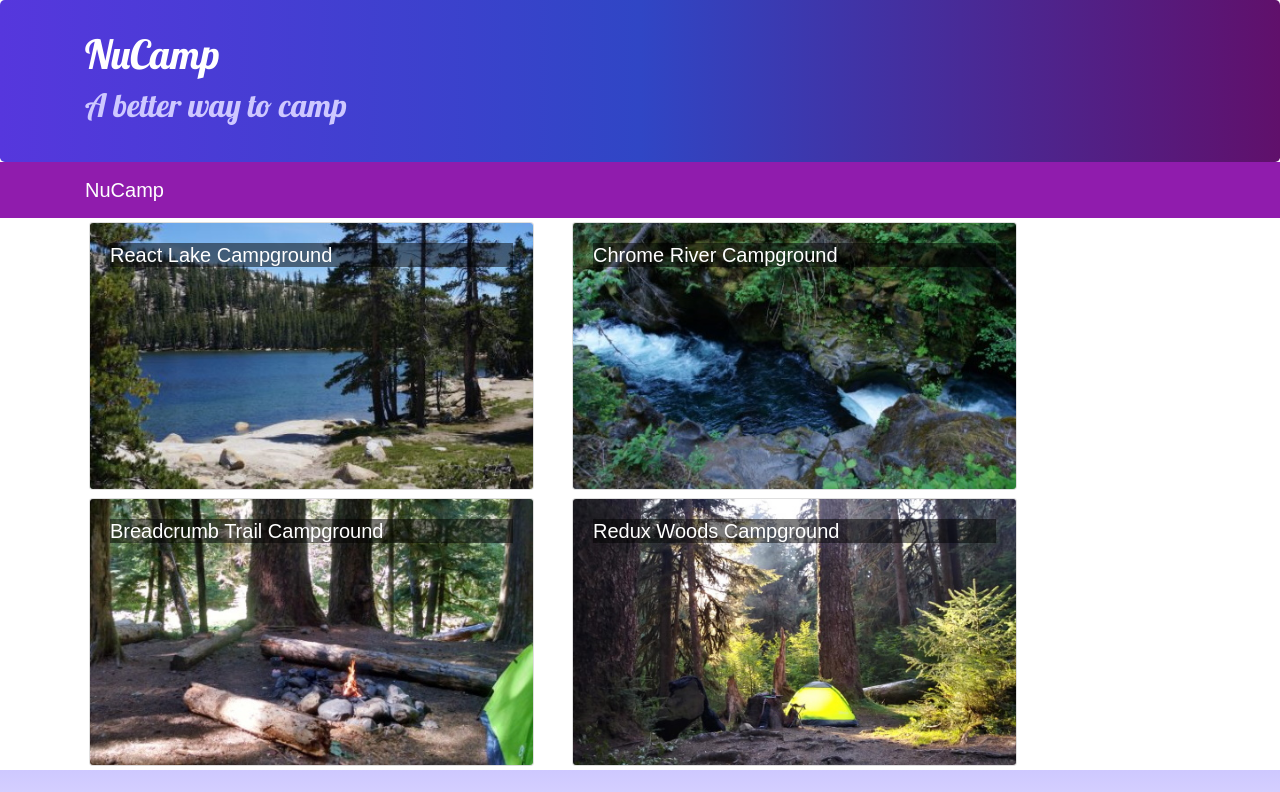
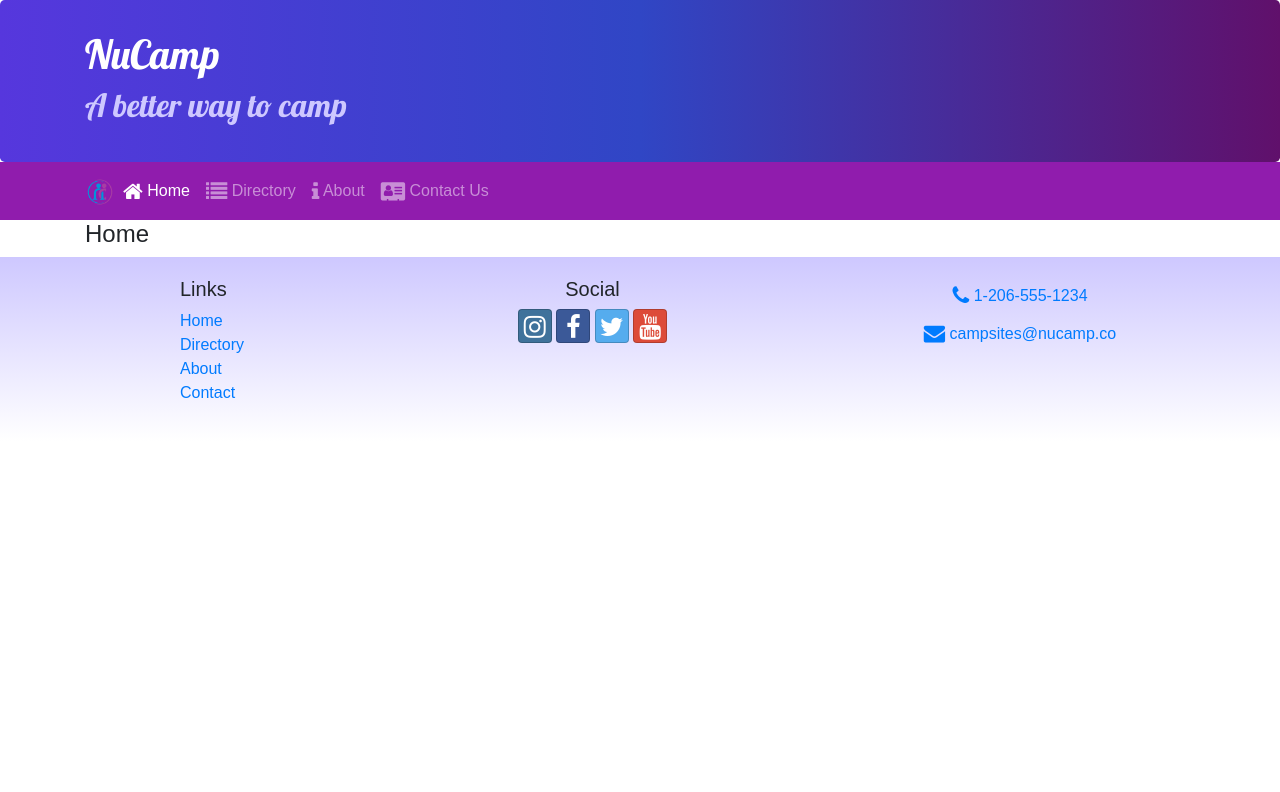
Before and after one commit to ErwinWoz/nucamp_react, a React (Create React App) app: page /home in a window 1280 px wide. Shown: the top 792 px of the page. Built offline with nearby package versions, Linux system fonts and the light colour scheme.

Commit message:
React Router

```diff
--- a/package.json
+++ b/package.json
@@ -12,6 +12,7 @@
     "react": "^16.13.1",
     "react-dom": "^16.13.1",
     "react-popper": "0.9.2",
+    "react-router-dom": "4.2.2",
     "react-scripts": "3.4.1",
     "reactstrap": "5.0.0",
     "typeface-lobster": "^0.0.72",
--- a/src/App.js
+++ b/src/App.js
@@ -1,5 +1,6 @@
 import React, { Component } from 'react';
 import Main from './components/MainComponent';
+import { BrowserRouter } from 'react-router-dom';
 import './App.css';
 
 
@@ -7,9 +8,11 @@
 
   render() {
       return (
-          <div className="App">
-              <Main />
-          </div>
+          <BrowserRouter>
+            <div className="App">
+                <Main />
+            </div>
+          </BrowserRouter>
       );
   }
 }
--- a/src/components/DirectoryComponent.js
+++ b/src/components/DirectoryComponent.js
@@ -1,9 +1,9 @@
 import React from 'react';
 import { Card, CardImg, CardImgOverlay, CardTitle } from 'reactstrap';
 
-function RenderDirectoryItem({campsite, onClick}) {
+function RenderDirectoryItem({campsite}) {
     return (
-        <Card onClick={() => onClick(campsite.id)}>
+        <Card>
             <CardImg width="100%" src={campsite.image} alt={campsite.name} />
             <CardImgOverlay>
                 <CardTitle>{campsite.name}</CardTitle>
@@ -17,7 +17,7 @@
     const directory = props.campsites.map(campsite => {
         return (
             <div key={campsite.id} className="col-md-5 m-1">
-                <RenderDirectoryItem campsite={campsite} onClick={props.onClick} />
+                <RenderDirectoryItem campsite={campsite} />
             </div>
         );
     });
--- a/src/components/FooterComponent.js
+++ b/src/components/FooterComponent.js
@@ -1,4 +1,5 @@
 import React from 'react';
+import { Link } from 'react-router-dom';
 
 function Footer(props) {
     return (
@@ -8,10 +9,10 @@
                     <div className="col-4 col-sm-2 offset-1">
                         <h5>Links</h5>
                         <ul className="list-unstyled">
-                            <li><a href="#">Home</a></li>
-                            <li><a href="aboutus.html">About</a></li>
-                            <li><a href="#">Sites</a></li>
-                            <li><a href="contactus.html">Contact</a></li>
+                            <li><Link to='/home'>Home</Link></li>
+                            <li><Link to='/directory'>Directory</Link></li>
+                            <li><Link to='/aboutus'>About</Link></li>
+                            <li><Link to='/contactus'>Contact</Link></li>
                         </ul>
                     </div>
                     <div className="col-6 col-sm-5 text-center">
@@ -22,7 +23,7 @@
                         <a className="btn btn-social-icon btn-google" href="http://youtube.com/"><span className="fa fa-youtube"></span></a>
                     </div>
                     <div className="col-sm-4 text-center">
-                        <a role="button" class="btn btn-link" href="tel:+12065551234"><span className="fa fa-phone fa-lg text-primary"/> 1-206-555-1234 </a><br />
+                        <a role="button" className="btn btn-link" href="tel:+12065551234"><span className="fa fa-phone fa-lg text-primary"/> 1-206-555-1234 </a><br />
                         <a role="button" className="btn btn-link" href="mailto:campsites@nucamp.co"><span className="fa fa-envelope fa-lg text-primary" /> campsites@nucamp.co </a>
                     </div>
                 </div>
--- a/src/components/HeaderComponent.js
+++ b/src/components/HeaderComponent.js
@@ -1,7 +1,23 @@
 import React, { Component } from 'react';
-import {Navbar, NavbarBrand, Jumbotron} from 'reactstrap';
+import { Nav, Navbar, NavbarBrand, NavbarToggler, Collapse, NavItem, Jumbotron} from 'reactstrap';
+import { NavLink } from 'react-router-dom';
 
 class Header extends Component {
+    constructor(props) {
+        super(props);
+
+        this.toggleNav = this.toggleNav.bind(this);
+        this.state = {
+          isNavOpen: false
+        };
+    }
+
+    toggleNav() {
+        this.setState({
+            isNavOpen: !this.state.isNavOpen
+        });
+    }
+
     render() {
         return (
             <React.Fragment>
@@ -15,9 +31,34 @@
                         </div>
                     </div>
                 </Jumbotron>
-                <Navbar dark sticky="top">
+                <Navbar dark sticky="top" expand="md">
                     <div className="container">
-                        <NavbarBrand href="/">NuCamp</NavbarBrand>
+                        <NavbarBrand className="mr-auto" href="/"><img src="/assets/images/logo.png" height="30" width="30" alt="NuCamp Logo" /></NavbarBrand>
+                        <NavbarToggler onClick={this.toggleNav} />
+                        <Collapse isOpen={this.state.isNavOpen} navbar>
+                            <Nav navbar>
+                                <NavItem>
+                                    <NavLink className="nav-link" to="/home">
+                                        <i className="fa fa-home fa-lg" /> Home
+                                    </NavLink>
+                                </NavItem>
+                                <NavItem>
+                                    <NavLink className="nav-link" to="/directory">
+                                        <i className="fa fa-list fa-lg" /> Directory
+                                    </NavLink>
+                                </NavItem>
+                                <NavItem>
+                                    <NavLink className="nav-link" to="/aboutus">
+                                        <i className="fa fa-info fa-lg" /> About
+                                    </NavLink>
+                                </NavItem>
+                                <NavItem>
+                                    <NavLink className="nav-link" to="/contactus">
+                                        <i className="fa fa-address-card fa-lg" /> Contact Us
+                                    </NavLink>
+                                </NavItem>
+                            </Nav>
+                        </Collapse>
                     </div>
                 </Navbar>
             </React.Fragment>
--- /dev/null
+++ b/src/components/HomeComponent.js
@@ -0,0 +1,11 @@
+import React from 'react';
+
+function Home(props) {
+    return (
+        <div className="container">
+            <h4>Home</h4>
+        </div>
+    );
+}
+
+export default Home;
--- a/src/components/MainComponent.js
+++ b/src/components/MainComponent.js
@@ -5,6 +5,8 @@
 import CampsiteInfo from './CampsiteInfoComponent';
 import Header from './HeaderComponent';
 import Footer from './FooterComponent';
+import Home from './HomeComponent';
+import { Switch, Route, Redirect } from 'react-router-dom';
 
 class Main extends Component {
   constructor(props) {
@@ -12,20 +14,25 @@
     this.state = {
       campsites: CAMPSITES,
       comments: COMMENTS,
-      selectedCampsite: null
     }
   }
 
-  onCampsiteSelect(campsiteId) {
-    this.setState({selectedCampsite: campsiteId});
-}
+  render() {
 
-  render() {
+    const HomePage = () => {
+        return (
+            <Home />
+        );
+    }
+
     return (
         <div>
             <Header />
-            <Directory campsites={this.state.campsites} onClick={campsiteId => this.onCampsiteSelect(campsiteId)} />
-            <CampsiteInfo campsite={this.state.campsites.filter(campsite => campsite.id === this.state.selectedCampsite)[0]} />
+            <Switch>
+                <Route path="/home" component={HomePage} />
+                <Route exact path="/directory" render={() => <Directory campsites={this.state.campsites} /> } />
+                <Redirect to="/home" />
+            </Switch>
             <Footer />
         </div>
     );
```
Also changed, not shown: 1 other file (tests, documents, lock files or other folders).
